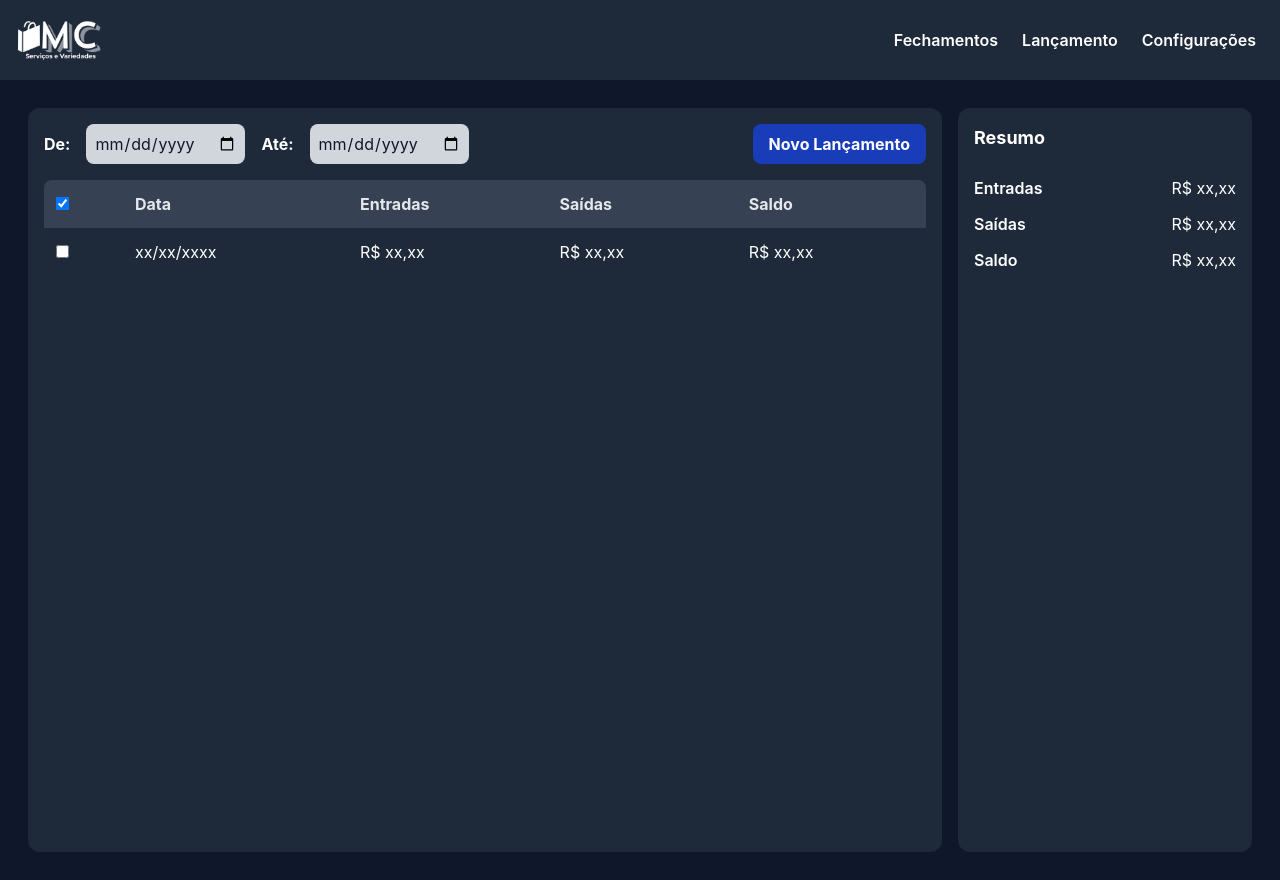
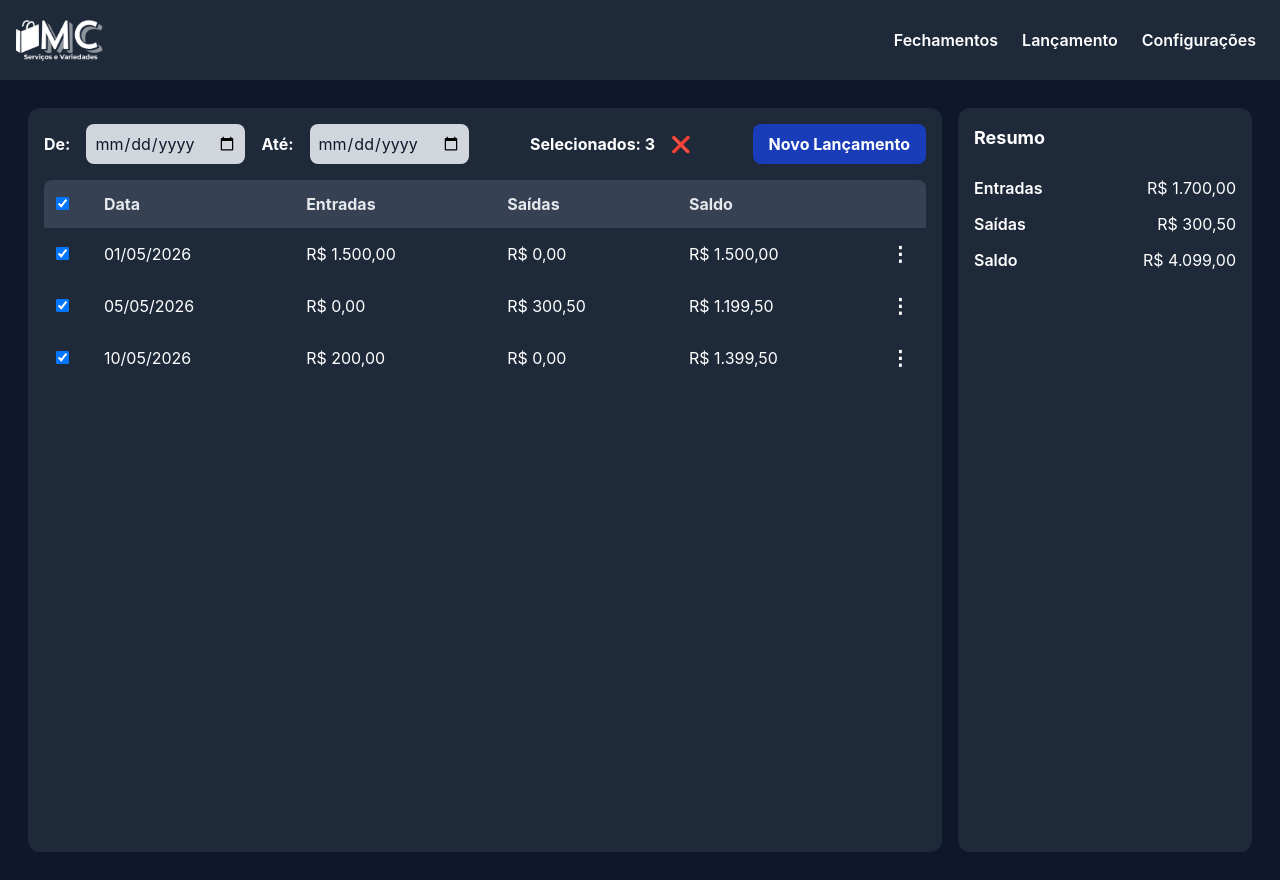
Before and after one commit to Kelven-Colombo/projeto-caixa-mc, a React app in the folder frontend/: page /Fechamentos in a window 1280 px wide. Both pictures are taken after a click on the checkbox 62 px from the left and 203 px from the top of the page. Built offline with nearby package versions, Linux system fonts and the light colour scheme; the HTML template or start-up script is replaced by a standard one.

Commit message:
feat(fechamentos): implementar lógica de filtragem e modularização
- Implementação do filtro por data com useEffect.
- Integração do cálculo dinâmico no Resumo.
- Refatoração do Fechamentos.jsx em componentes desacoplados.

```diff
--- a/frontend/src/App.jsx
+++ b/frontend/src/App.jsx
@@ -10,13 +10,13 @@ function App() {
     <>
       <NavBar />
 
-      <div className="flex min-h-screen p-5 bg-slate-900 text-white">
+      <div className="flex min-h-screen bg-slate-900 p-5 text-white">
         <Routes>
           <Route path="/" element={<Navigate to="/Fechamentos" />} />
           <Route path="/Fechamentos" element={<Fechamentos />} />
           <Route path="/Lancamento" element={<Lancamento />} />
           <Route path="/Configuracoes" element={<Configuracoes />} />
-          <Route path="/*" element={<Navigate to="/Fechamentos" />}/>
+          <Route path="/*" element={<Navigate to="/Fechamentos" />} />
         </Routes>
       </div>
     </>
--- /dev/null
+++ b/frontend/src/components/BarraFerramentas.jsx
@@ -0,0 +1,44 @@
+import React from 'react'
+import BotaoAcao from './BotaoAcao'
+
+const BarraFerramentas = ({ dataInicial, setDataInicial, dataFinal, setDataFinal, selecionados }) => {
+  return (
+            <nav className="mb-4 flex flex-col items-center justify-between gap-4 md:flex-row">
+          <div className="flex items-center gap-4">
+            <span className="font-bold">De:</span>
+            <input
+              type="date"
+              className="rounded-lg bg-gray-300 p-2 text-slate-900 outline-none"
+              value={dataInicial}
+              onChange={(e) => setDataInicial(e.target.value)}
+            />
+            <span className="font-bold">Até:</span>
+            <input
+              type="date"
+              className="rounded-lg bg-gray-300 p-2 text-slate-900 outline-none"
+              value={dataFinal}
+              onChange={(e) => setDataFinal(e.target.value)}
+            />
+          </div>
+          {selecionados.length > 0 && (
+            <div className="flex items-center gap-4">
+              <span className="font-bold">
+                Selecionados: {selecionados.length}
+              </span>
+              <button
+                className="hover:cursor-pointer"
+                onClick={() =>
+                  alert("Tem certeza que deseja excliur a seleção?")
+                }
+              >
+                ❌
+              </button>
+            </div>
+          )}
+          <BotaoAcao>Novo Lançamento</BotaoAcao>
+        </nav>
+
+  )
+}
+
+export default BarraFerramentas
--- /dev/null
+++ b/frontend/src/components/BotaoAcao.jsx
@@ -0,0 +1,9 @@
+const BotaoAcao = ({ children }) => {
+  return (
+    <button className="rounded-lg bg-blue-800 px-4 py-2 font-bold text-white transition-colors hover:cursor-pointer hover:bg-blue-500">
+      {children}
+    </button>
+  );
+};
+
+export default BotaoAcao;
--- /dev/null
+++ b/frontend/src/components/CabecalhoTabela.jsx
@@ -0,0 +1,32 @@
+import React from "react";
+
+const CabecalhoTabela = ({ lancamentosFiltrados, selecionados, setSelecionados }) => {
+  return (
+    <tr>
+      <th className="w-12 rounded-tl-lg bg-gray-700 p-3">
+        <input
+          type="checkbox"
+          checked={
+            lancamentosFiltrados.length === selecionados.length ? true : false
+          }
+          onChange={() => {
+            if (lancamentosFiltrados.length === selecionados.length) {
+              setSelecionados([]);
+            } else {
+              setSelecionados(
+                lancamentosFiltrados.map((lancamento) => lancamento.id),
+              );
+            }
+          }}
+        />
+      </th>
+      <th className="bg-gray-700 p-3">Data</th>
+      <th className="bg-gray-700 p-3">Entradas</th>
+      <th className="bg-gray-700 p-3">Saídas</th>
+      <th className="bg-gray-700 p-3">Saldo</th>
+      <th className="w-12 rounded-tr-lg bg-gray-700 p-3"></th>
+    </tr>
+  );
+};
+
+export default CabecalhoTabela;
--- a/frontend/src/components/Fechamentos.jsx
+++ b/frontend/src/components/Fechamentos.jsx
@@ -1,68 +1,97 @@
+import { useEffect, useState } from "react";
+import BarraFerramentas from "./BarraFerramentas.jsx";
+import CabecalhoTabela from "./CabecalhoTabela.jsx";
+import LinhaTabela from "./LinhaTabela.jsx";
+import Resumo from "./Resumo.jsx";
+
+// dados
 const Fechamentos = () => {
+  const mockLancamentos = [
+    { id: 1, data: "2026-05-01", entradas: 1500.0, saidas: 0, saldo: 1500.0 },
+    { id: 2, data: "2026-05-05", entradas: 0, saidas: 300.5, saldo: 1199.5 },
+    { id: 3, data: "2026-05-10", entradas: 200.0, saidas: 0, saldo: 1399.5 },
+  ];
+  // ESTADOS
+  // checkbox
+  const [selecionados, setSelecionados] = useState([]);
+
+  // date
+  const [dataInicial, setDataInicial] = useState("");
+  const [dataFinal, setDataFinal] = useState("");
+
+  //hook
+  useEffect(() => {
+    setSelecionados([]);
+  }, [dataInicial, dataFinal]);
+
+  // lógica de atualização da seção Resumo
+  const lancamentosFiltrados = mockLancamentos.filter((lancamento) => {
+    if (dataInicial && lancamento.data < dataInicial) return false;
+    if (dataFinal && lancamento.data > dataFinal) return false;
+    return true;
+  });
+
+  const listaResumo =
+    selecionados.length > 0
+      ? lancamentosFiltrados.filter((lancamento) =>
+          selecionados.includes(lancamento.id),
+        )
+      : lancamentosFiltrados;
+
+  let somaEntradas = listaResumo.reduce((soma, valorAtual) => {
+    return soma + valorAtual.entradas;
+  }, 0);
+
+  let somaSaidas = listaResumo.reduce((soma, valorAtual) => {
+    return soma + valorAtual.saidas;
+  }, 0);
+
+  let somaSaldo = listaResumo.reduce((soma, valorAtual) => {
+    return soma + valorAtual.saldo;
+  }, 0);
+
   return (
-    <div className="grid grid-cols-4 w-full gap-4 p-2">
+    <div className="grid w-full grid-cols-1 gap-4 p-2 lg:grid-cols-4">
       {/* lista */}
-      <div className="col-span-3 bg-gray-800 rounded-xl p-4">
+      <div className="rounded-xl bg-gray-800 p-4 lg:col-span-3">
         {/* Barra de ferramentas */}
-        <div className="flex justify-between items-center mb-4">
-          <div className="flex items-center gap-4">
-            <span className="font-bold">De:</span>
-            <input
-              type="date"
-              className="bg-gray-300 p-2 rounded-lg text-slate-900 outline-none"
-            />
-            <span className="font-bold">Até:</span>
-            <input
-              type="date"
-              className="bg-gray-300 p-2 rounded-lg text-slate-900 outline-none"
-            />
-          </div>
-          <button className="bg-blue-800 hover:bg-blue-500 text-white font-bold py-2 px-4 rounded-lg transition-colors hover:cursor-pointer">Novo Lançamento</button>
-        </div>
+        <BarraFerramentas
+          dataInicial={dataInicial}
+          setDataInicial={setDataInicial}
+          dataFinal={dataFinal}
+          setDataFinal={setDataFinal}
+          selecionados={selecionados}
+        ></BarraFerramentas>
 
-        <table className="w-full text-left border-separate border-spacing-0">
-          <thead className="text-gray-200">
-            <tr>
-              <th className="bg-gray-700 p-3 rounded-tl-lg">
-                <input type="checkbox" />
-              </th>
-              <th className="bg-gray-700 p-3">Data</th>
-              <th className="bg-gray-700 p-3">Entradas</th>
-              <th className="bg-gray-700 p-3">Saídas</th>
-              <th className="bg-gray-700 p-3 rounded-tr-lg">Saldo</th>
-            </tr>
-          </thead>
-          <tbody>
-            <tr className="border-b hover:bg-gray-700 hover:cursor-pointer">
-              <td className="p-3">
-                {" "}
-                <input type="checkbox" />
-              </td>
-              <td className="p-3">xx/xx/xxxx</td>
-              <td className="p-3">R$ xx,xx</td>
-              <td className="p-3">R$ xx,xx</td>
-              <td className="p-3">R$ xx,xx</td>
-            </tr>
-          </tbody>
-        </table>
-      </div>
-
-      {/* resumo */}
-      <div className="flex flex-col col-span-1 bg-gray-800 rounded-xl p-4 gap-3">
-        <div className="font-bold mb-3 text-lg">Resumo</div>
-        <div className="flex justify-between">
-          <span className="font-semibold">Entradas</span>
-          <span>R$ xx,xx</span>
-        </div>
-        <div className="flex justify-between">
-          <span className="font-semibold">Saídas</span>
-          <span>R$ xx,xx</span>
-        </div>
-        <div className="flex justify-between">
-          <span className="font-semibold">Saldo</span>
-          <span>R$ xx,xx</span>
+        {/* Tabela Lista */}
+        <div className="overflow-x-auto">
+          <table className="w-full min-w-max border-separate border-spacing-0 text-left">
+            <thead className="text-gray-200">
+              <CabecalhoTabela
+                lancamentosFiltrados={lancamentosFiltrados}
+                selecionados={selecionados}
+                setSelecionados={setSelecionados}
+              />
+            </thead>
+            <tbody>
+              {lancamentosFiltrados.map((lancamento) => (
+                <LinhaTabela
+                  key={lancamento.id}
+                  lancamento={lancamento}
+                  selecionados={selecionados}
+                  setSelecionados={setSelecionados}
+                />
+              ))}
+            </tbody>
+          </table>
         </div>
       </div>
+      {/* Resumo */}
+      <Resumo
+        somaEntradas={somaEntradas}
+        somaSaidas={somaSaidas}
+        somaSaldo={somaSaldo}
+      />{" "}
     </div>
   );
 };
--- /dev/null
+++ b/frontend/src/components/LinhaTabela.jsx
@@ -0,0 +1,38 @@
+import React from "react";
+import { formataReal, formataData } from "../utils/formatadores.js";
+
+const LinhaTabela = ({ lancamento, selecionados, setSelecionados }) => {
+  return (
+    <tr
+      key={lancamento.id}
+      className="border-b hover:cursor-pointer hover:bg-gray-700"
+    >
+      <td className="p-3">
+        <input
+          type="checkbox"
+          onChange={() => {
+            if (selecionados.includes(lancamento.id)) {
+              // DESMARCA
+              setSelecionados(
+                selecionados.filter((idSalvo) => idSalvo !== lancamento.id),
+              );
+            } else {
+              // MARCA
+              setSelecionados([...selecionados, lancamento.id]);
+            }
+          }}
+          checked={selecionados.includes(lancamento.id) ? true : false}
+        />
+      </td>
+      <td className="p-3">{formataData(lancamento.data)}</td>
+      <td className="p-3">{formataReal.format(lancamento.entradas)}</td>
+      <td className="p-3">{formataReal.format(lancamento.saidas)}</td>
+      <td className="p-3">{formataReal.format(lancamento.saldo)}</td>
+      <td className="p-3">
+        <button className="text-xl font-bold hover:cursor-pointer">⋮</button>
+      </td>
+    </tr>
+  );
+};
+
+export default LinhaTabela;
--- a/frontend/src/components/NavBar.jsx
+++ b/frontend/src/components/NavBar.jsx
@@ -13,19 +13,22 @@ const NavBar = () => {
   return (
     <div>
       {/* DESKTOP NAVBAR */}
-      <nav className="hidden sm:flex justify-between items-center  bg-gray-800 p-4 text-white">
-        <img
+      <nav className="hidden items-center justify-between bg-gray-800 p-4 text-white sm:flex">
+        <Link to="/Fechamentos">
+                <img
           src={logo}
           alt="Logo MC"
-          className="w-auto h-10 sm:h-12 object-contain"
+          className="h-10 w-auto object-contain sm:h-12 hover: cursor-pointer hover: scale-105"
         />
 
+        </Link>
+
         <div>
-          <ul className="flex gap-2 font-semibold ">
+          <ul className="flex gap-2 font-semibold">
             {navLinks.map((link) => (
               <li key={link.name}>
                 <Link
-                  className="block hover:text-gray-200 hover:scale-105 hover:bg-gray-700 transition-all rounded-lg p-2"
+                  className="block rounded-lg p-2 transition-all hover:scale-105 hover:bg-gray-700 hover:text-gray-200"
                   to={link.path}
                 >
                   {link.name}
@@ -36,51 +39,50 @@ const NavBar = () => {
         </div>
       </nav>
       {/* MOBILE NAVBAR */}
-      <nav className="sm:hidden flex justify-between items-center  bg-gray-800 p-4 text-white ">
+      <nav className="flex items-center justify-between bg-gray-800 p-4 text-white sm:hidden">
         <div>
           <img
             src={logo}
             alt="Logo MC"
-            className="w-auto h-10 sm:h-12 object-contain"
+            className="h-10 w-auto object-contain sm:h-12"
           />
         </div>
 
         <button
-          className="text-xl cursor-pointer"
+          className="cursor-pointer text-xl"
           onClick={() => setOpen(!open)}
         >
           ☰
         </button>
       </nav>
-
+      {/* MENU DRAWER*/}
       {open && (
+        // FUNDO ESCURO
         <div
-          className="fixed inset-0 bg-black/50 z-40"
+          className="fixed inset-0 z-40 bg-black/50"
           onClick={() => setOpen(false)}
         ></div>
       )}
-
-      {/* MOBILE MENU SLIDE*/}
       <div
-        className={`sm:hidden fixed top-0 right-0 h-full w-64 bg-gray-800 text-white z-50 transform transition-transform duration-300 ${
+        className={`fixed top-0 right-0 z-50 h-full w-64 transform bg-gray-800 text-white transition-transform duration-300 sm:hidden ${
           open ? "translate-x-0" : "translate-x-full"
         }`}
       >
         {/* Botão fechar */}
         <button
-          className="p-4 text-xl cursor-pointer"
+          className="cursor-pointer p-4 text-xl"
           onClick={() => setOpen(false)}
         >
           ✕
         </button>
-
+        {/* Itens menu */}
         <ul className="flex flex-col gap-2 p-4 font-semibold">
           {navLinks.map((link) => (
             <li key={link.name}>
               <Link
                 to={link.path}
                 onClick={() => setOpen(false)}
-                className="block hover:bg-gray-700 rounded-lg p-2 transition-all"
+                className="block rounded-lg p-2 transition-all hover:bg-gray-700"
               >
                 {link.name}
               </Link>
--- /dev/null
+++ b/frontend/src/components/Resumo.jsx
@@ -0,0 +1,24 @@
+import React from "react";
+import { formataReal, formataData} from "../utils/formatadores.js"
+
+const Resumo = ({ somaEntradas, somaSaidas, somaSaldo }) => {
+  return (
+    <aside className="flex flex-col gap-3 rounded-xl bg-gray-800 p-4 lg:col-span-1">
+      <div className="mb-3 text-lg font-bold">Resumo</div>
+      <div className="flex justify-between">
+        <span className="font-semibold">Entradas</span>
+        <span>{formataReal.format(somaEntradas)}</span>
+      </div>
+      <div className="flex justify-between">
+        <span className="font-semibold">Saídas</span>
+        <span>{formataReal.format(somaSaidas)}</span>
+      </div>
+      <div className="flex justify-between">
+        <span className="font-semibold">Saldo</span>
+        <span>{formataReal.format(somaSaldo)}</span>
+      </div>
+    </aside>
+  );
+};
+
+export default Resumo;
--- /dev/null
+++ b/frontend/src/utils/formatadores.js
@@ -0,0 +1,13 @@
+//conversores
+const formataReal = new Intl.NumberFormat("pt-BR", {
+  style: "currency",
+  currency: "BRL",
+});
+
+const formataData = (data) => {
+  const arrayData = data.split("-");
+  arrayData.reverse();
+  return arrayData.join("/");
+};
+
+export { formataReal, formataData };
--- a/package.json
+++ b/package.json
@@ -5,5 +5,9 @@
   "scripts": {
     "dev:backend": "npm run dev --prefix backend",
     "dev:frontend": "npm run dev --prefix frontend"
+  },
+  "devDependencies": {
+    "prettier": "^3.8.3",
+    "prettier-plugin-tailwindcss": "^0.8.0"
   }
 }
```
Also changed, not shown: 2 other files (tests, documents, lock files or other folders).
